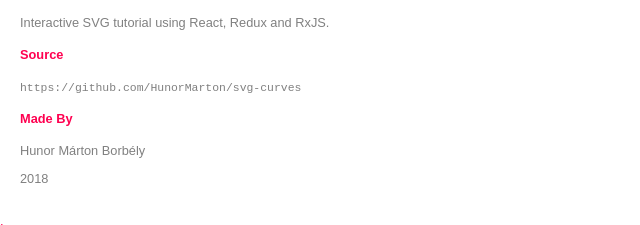
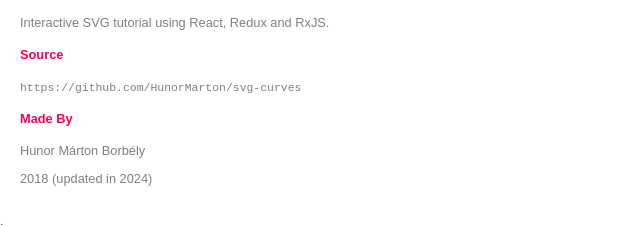
Before and after one commit to HunorMarton/svg-curves, an Astro site: page /svg-curves/about in a window 1280 px wide. Shown: the part 119-344 px from the top of the page, without its empty margins (0-640 px from the left). Built offline with nearby package versions, Linux system fonts and the light colour scheme; Astro itself is replaced by a stand-in of ours.

Commit message:
Update README and About page
Just to trigger GitHub Action

```diff
--- a/src/pages/about/index.astro
+++ b/src/pages/about/index.astro
@@ -21,7 +21,7 @@ import Layout from "../../layouts/Layout.astro";
         Hunor Márton Borbély
       </a>
     </p>
-    <p>2018</p>
+    <p>2018 (updated in 2024)</p>
   </div>;
 </Layout>
 
```
Also changed, not shown: README.md.
